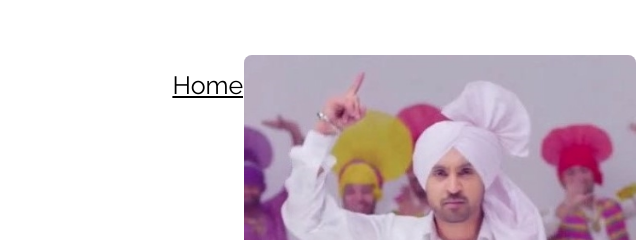
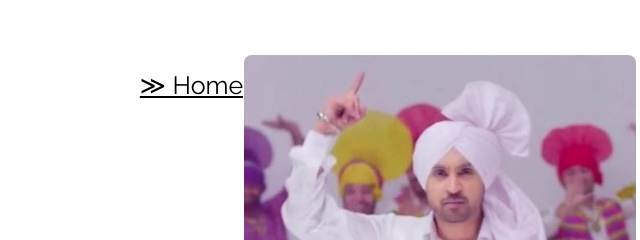
Before and after one commit to shiva1999/shiva, a plain HTML site: page new1.html in a window 1280 px wide. Shown: the part 2449-2689 px from the top of the page, 635-1275 px from the left. Drawn offline with nearby package versions, Linux system fonts and the light colour scheme.

Commit message:
Update new1.html

```diff
--- a/new1.html
+++ b/new1.html
@@ -194,7 +194,7 @@
 </div>
 <br>
  <footer>
-<a href="index.html" class="f">Home</a><br>
+<a href="index.html" class="f">&#8811;&nbsp;Home</a><br>
 
 </footer>
 </body>
```
